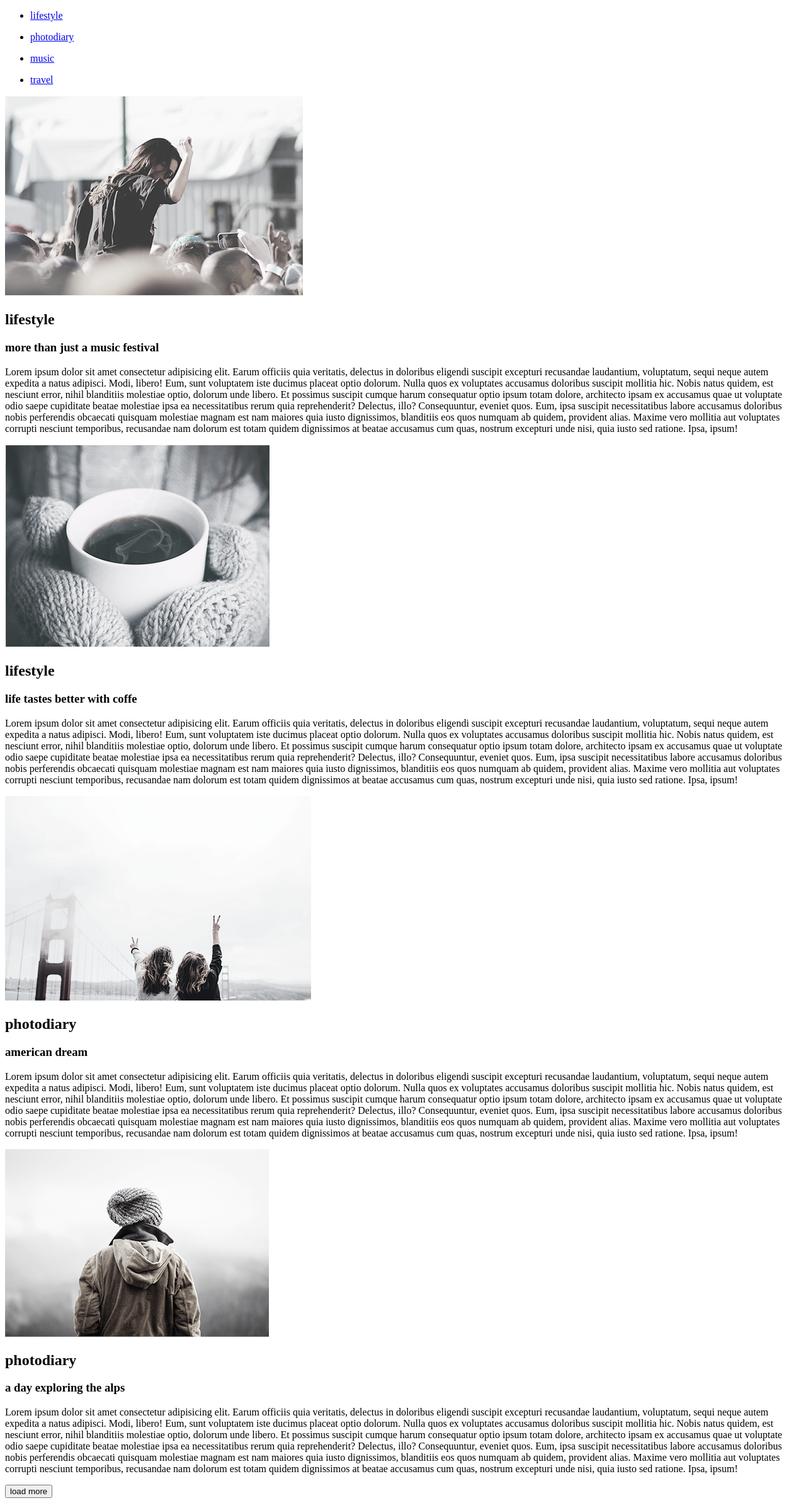
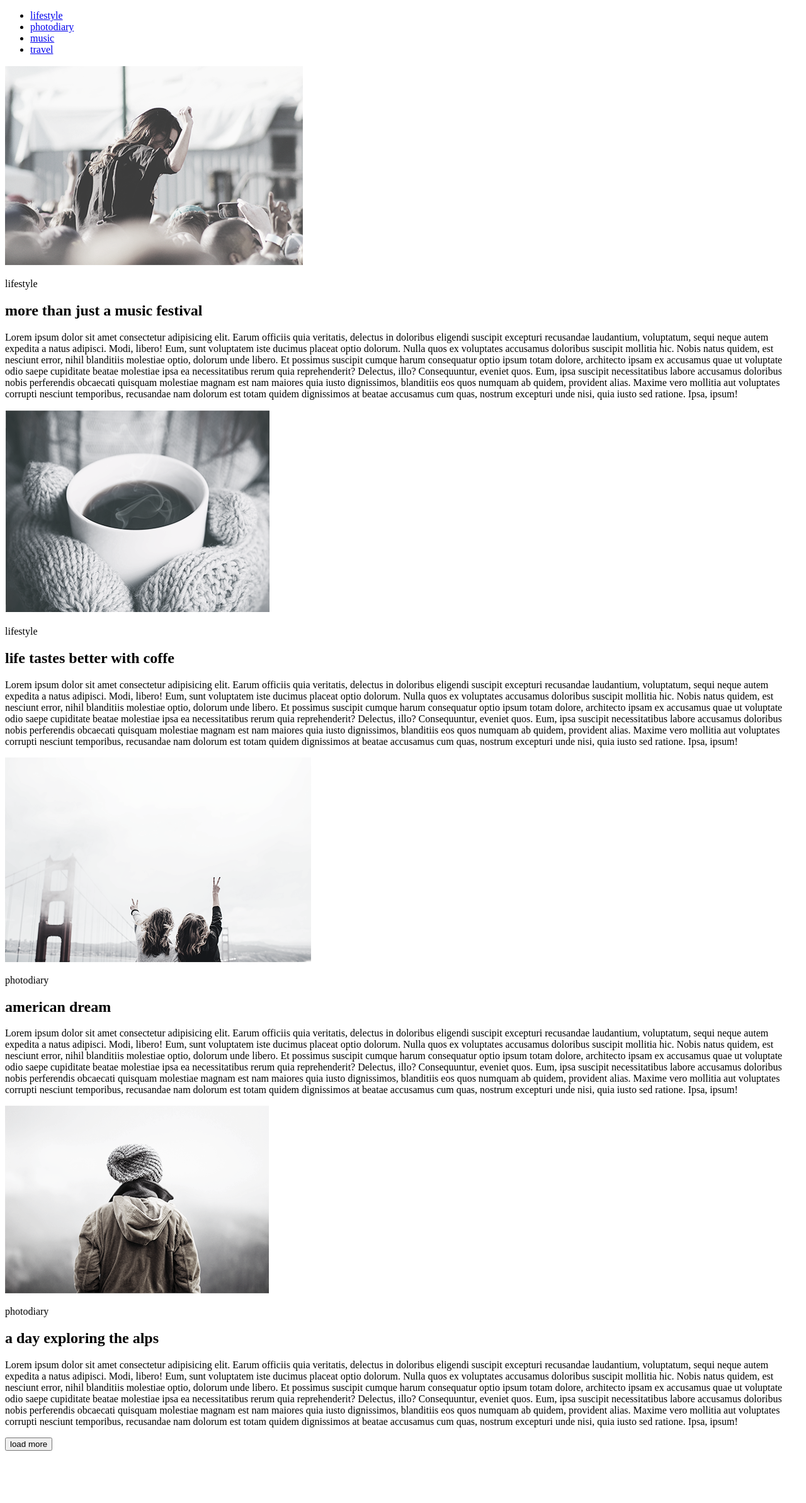
Before and after one commit to v-potap/goit-fe-course, a plain HTML site: page hw-01-02/index.html in a window 1280 px wide. Shown: the whole page at 63% size. After the commit the page ends 2312 px from the top, so only its background shows below. Drawn offline with Linux system fonts and the light colour scheme.

Commit message:
2nd attempt

```diff
--- a/hw-01-02/index.html
+++ b/hw-01-02/index.html
@@ -1,35 +1,34 @@
 <!DOCTYPE html>
-<html lang="en">
+<html lang="zxx">
   <head>
     <meta charset="UTF-8" />
     <meta name="viewport" content="width=device-width, initial-scale=1.0" />
     <meta http-equiv="X-UA-Compatible" content="ie=edge" />
-    <title>HW01</title>
+    <title>HW-01-02</title>
   </head>
 
-  <!-- HOMEWORK-01-02 --->
+  <!-- HOMEWORK-01-02 -->
 
   <body>
     <header class="main-header">
       <nav class="main-header-nav">
         <ul class="main-header-nav-menu">
           <li class="main-header-nav-menu-item">
-            <a href="#content-r1c1-id" class="main-header-nav-menu-item-link">lifestyle</a>
+            <a href="#content-r1c1-id" class="main-header-nav-menu-item-link"
+              >lifestyle</a
+            >
           </li>
-        </ul>
 
-        <ul class="main-header-nav-menu">
           <li class="main-header-nav-menu-item">
-            <a href="#content-r2c2-id" class="main-header-nav-menu-item-link">photodiary</a>
+            <a href="#content-r2c1-id" class="main-header-nav-menu-item-link"
+              >photodiary</a
+            >
           </li>
-        </ul>
 
-        <ul class="main-header-nav-menu">
           <li class="main-header-nav-menu-item">
             <a href="#" class="main-header-nav-menu-item-link">music</a>
           </li>
-        </ul>
-        <ul class="main-header-nav-menu">
+
           <li class="main-header-nav-menu-item">
             <a href="#" class="main-header-nav-menu-item-link">travel</a>
           </li>
@@ -38,16 +37,20 @@
     </header>
 
     <main class="main-content">
-      <section class="content-r1c1" id="content-r1c1-id">
-        <img
+      <section class="main-section">
+        <article class="content-r1c1">
+          <img id="content-r1c1-id"
             src="img/img-r1-c1.png"
             alt="lyfestyle photo r1 c1"
             class="content-r1c1-img"
             width="473"
             height="318"
           />
-        <h2 class="content-r1c1-img-title">lifestyle</h2>
-        <h3 class="content-r1c1-title">more than just a music festival</h3>
+
+          <p class="content-r1c1-img-title">lifestyle</p>
+
+          <h2 class="content-r1c1-title">more than just a music festival</h2>
+
           <p class="content-r1c1-paragraph">
             Lorem ipsum dolor sit amet consectetur adipisicing elit. Earum
             officiis quia veritatis, delectus in doloribus eligendi suscipit
@@ -57,28 +60,32 @@
             doloribus suscipit mollitia hic. Nobis natus quidem, est nesciunt
             error, nihil blanditiis molestiae optio, dolorum unde libero. Et
             possimus suscipit cumque harum consequatur optio ipsum totam dolore,
-          architecto ipsam ex accusamus quae ut voluptate odio saepe cupiditate
-          beatae molestiae ipsa ea necessitatibus rerum quia reprehenderit?
-          Delectus, illo? Consequuntur, eveniet quos. Eum, ipsa suscipit
-          necessitatibus labore accusamus doloribus nobis perferendis obcaecati
-          quisquam molestiae magnam est nam maiores quia iusto dignissimos,
-          blanditiis eos quos numquam ab quidem, provident alias. Maxime vero
-          mollitia aut voluptates corrupti nesciunt temporibus, recusandae nam
-          dolorum est totam quidem dignissimos at beatae accusamus cum quas,
-          nostrum excepturi unde nisi, quia iusto sed ratione. Ipsa, ipsum!
+            architecto ipsam ex accusamus quae ut voluptate odio saepe
+            cupiditate beatae molestiae ipsa ea necessitatibus rerum quia
+            reprehenderit? Delectus, illo? Consequuntur, eveniet quos. Eum, ipsa
+            suscipit necessitatibus labore accusamus doloribus nobis perferendis
+            obcaecati quisquam molestiae magnam est nam maiores quia iusto
+            dignissimos, blanditiis eos quos numquam ab quidem, provident alias.
+            Maxime vero mollitia aut voluptates corrupti nesciunt temporibus,
+            recusandae nam dolorum est totam quidem dignissimos at beatae
+            accusamus cum quas, nostrum excepturi unde nisi, quia iusto sed
+            ratione. Ipsa, ipsum!
           </p>
-      </section>
+        </article>
 
-      <section class="content-r1c2" id="content-r1c2-id">
-        <img
+        <article class="content-r1c2">
+          <img id="content-r1c2-id"
             src="img/img-r1-c2.png"
             alt="lyfestyle photo r1 c2"
             class="content-r1c2-img"
             width="420"
             height="323"
           />
-        <h2 class="content-r1c2-img-title">lifestyle</h2>
-        <h3 class="content-r1c2-title">life tastes better with coffe</h3>
+
+          <p class="content-r1c2-img-title">lifestyle</p>
+
+          <h2 class="content-r1c2-title">life tastes better with coffe</h2>
+
           <p class="content-r1c2-paragraph">
             Lorem ipsum dolor sit amet consectetur adipisicing elit. Earum
             officiis quia veritatis, delectus in doloribus eligendi suscipit
@@ -88,28 +95,32 @@
             doloribus suscipit mollitia hic. Nobis natus quidem, est nesciunt
             error, nihil blanditiis molestiae optio, dolorum unde libero. Et
             possimus suscipit cumque harum consequatur optio ipsum totam dolore,
-          architecto ipsam ex accusamus quae ut voluptate odio saepe cupiditate
-          beatae molestiae ipsa ea necessitatibus rerum quia reprehenderit?
-          Delectus, illo? Consequuntur, eveniet quos. Eum, ipsa suscipit
-          necessitatibus labore accusamus doloribus nobis perferendis obcaecati
-          quisquam molestiae magnam est nam maiores quia iusto dignissimos,
-          blanditiis eos quos numquam ab quidem, provident alias. Maxime vero
-          mollitia aut voluptates corrupti nesciunt temporibus, recusandae nam
-          dolorum est totam quidem dignissimos at beatae accusamus cum quas,
-          nostrum excepturi unde nisi, quia iusto sed ratione. Ipsa, ipsum!
+            architecto ipsam ex accusamus quae ut voluptate odio saepe
+            cupiditate beatae molestiae ipsa ea necessitatibus rerum quia
+            reprehenderit? Delectus, illo? Consequuntur, eveniet quos. Eum, ipsa
+            suscipit necessitatibus labore accusamus doloribus nobis perferendis
+            obcaecati quisquam molestiae magnam est nam maiores quia iusto
+            dignissimos, blanditiis eos quos numquam ab quidem, provident alias.
+            Maxime vero mollitia aut voluptates corrupti nesciunt temporibus,
+            recusandae nam dolorum est totam quidem dignissimos at beatae
+            accusamus cum quas, nostrum excepturi unde nisi, quia iusto sed
+            ratione. Ipsa, ipsum!
           </p>
-      </section>
+        </article>
 
-      <section class="content-r2c1" id="content-r2c1-id">
-        <img
+        <article class="content-r2c1">
+          <img id="content-r2c1-id"
             src="img/img-r2-c1.png"
             alt="lyfestyle photo r2 c1"
             class="content-r2c1-img"
             width="486"
             height="325"
           />
-        <h2 class="content-r2c1-img-title">photodiary</h2>
-        <h3 class="content-r2c1-title">american dream</h3>
+
+          <p class="content-r2c1-img-title">photodiary</p>
+
+          <h2 class="content-r2c1-title">american dream</h2>
+
           <p class="content-r2c1-paragraph">
             Lorem ipsum dolor sit amet consectetur adipisicing elit. Earum
             officiis quia veritatis, delectus in doloribus eligendi suscipit
@@ -119,28 +130,32 @@
             doloribus suscipit mollitia hic. Nobis natus quidem, est nesciunt
             error, nihil blanditiis molestiae optio, dolorum unde libero. Et
             possimus suscipit cumque harum consequatur optio ipsum totam dolore,
-          architecto ipsam ex accusamus quae ut voluptate odio saepe cupiditate
-          beatae molestiae ipsa ea necessitatibus rerum quia reprehenderit?
-          Delectus, illo? Consequuntur, eveniet quos. Eum, ipsa suscipit
-          necessitatibus labore accusamus doloribus nobis perferendis obcaecati
-          quisquam molestiae magnam est nam maiores quia iusto dignissimos,
-          blanditiis eos quos numquam ab quidem, provident alias. Maxime vero
-          mollitia aut voluptates corrupti nesciunt temporibus, recusandae nam
-          dolorum est totam quidem dignissimos at beatae accusamus cum quas,
-          nostrum excepturi unde nisi, quia iusto sed ratione. Ipsa, ipsum!
+            architecto ipsam ex accusamus quae ut voluptate odio saepe
+            cupiditate beatae molestiae ipsa ea necessitatibus rerum quia
+            reprehenderit? Delectus, illo? Consequuntur, eveniet quos. Eum, ipsa
+            suscipit necessitatibus labore accusamus doloribus nobis perferendis
+            obcaecati quisquam molestiae magnam est nam maiores quia iusto
+            dignissimos, blanditiis eos quos numquam ab quidem, provident alias.
+            Maxime vero mollitia aut voluptates corrupti nesciunt temporibus,
+            recusandae nam dolorum est totam quidem dignissimos at beatae
+            accusamus cum quas, nostrum excepturi unde nisi, quia iusto sed
+            ratione. Ipsa, ipsum!
           </p>
-      </section>
+        </article>
 
-      <section class="content-r2c2" id="content-r2c2-id">
-        <img
+        <article class="content-r2c2">
+          <img id="content-r2c2-id"
             src="img/img-r2-c2.png"
             alt="lyfestyle photo r2 c2"
             class="content-r2c2-img"
             width="420"
             height="298"
           />
-        <h2 class="content-r2c2-img-title">photodiary</h2>
-        <h3 class="content-r2c2-title">a day exploring the alps</h3>
+
+          <p class="content-r2c2-img-title">photodiary</p>
+
+          <h2 class="content-r2c2-title">a day exploring the alps</h2>
+
           <p class="content-r2c2-paragraph">
             Lorem ipsum dolor sit amet consectetur adipisicing elit. Earum
             officiis quia veritatis, delectus in doloribus eligendi suscipit
@@ -150,21 +165,23 @@
             doloribus suscipit mollitia hic. Nobis natus quidem, est nesciunt
             error, nihil blanditiis molestiae optio, dolorum unde libero. Et
             possimus suscipit cumque harum consequatur optio ipsum totam dolore,
-          architecto ipsam ex accusamus quae ut voluptate odio saepe cupiditate
-          beatae molestiae ipsa ea necessitatibus rerum quia reprehenderit?
-          Delectus, illo? Consequuntur, eveniet quos. Eum, ipsa suscipit
-          necessitatibus labore accusamus doloribus nobis perferendis obcaecati
-          quisquam molestiae magnam est nam maiores quia iusto dignissimos,
-          blanditiis eos quos numquam ab quidem, provident alias. Maxime vero
-          mollitia aut voluptates corrupti nesciunt temporibus, recusandae nam
-          dolorum est totam quidem dignissimos at beatae accusamus cum quas,
-          nostrum excepturi unde nisi, quia iusto sed ratione. Ipsa, ipsum!
+            architecto ipsam ex accusamus quae ut voluptate odio saepe
+            cupiditate beatae molestiae ipsa ea necessitatibus rerum quia
+            reprehenderit? Delectus, illo? Consequuntur, eveniet quos. Eum, ipsa
+            suscipit necessitatibus labore accusamus doloribus nobis perferendis
+            obcaecati quisquam molestiae magnam est nam maiores quia iusto
+            dignissimos, blanditiis eos quos numquam ab quidem, provident alias.
+            Maxime vero mollitia aut voluptates corrupti nesciunt temporibus,
+            recusandae nam dolorum est totam quidem dignissimos at beatae
+            accusamus cum quas, nostrum excepturi unde nisi, quia iusto sed
+            ratione. Ipsa, ipsum!
           </p>
+        </article>
+
+        <button>load more</button>
       </section>
     </main>
 
-    <footer class="main-footer">
-        <button>load more</button>
-    </footer>
+    <footer class="main-footer"></footer>
   </body>
 </html>
```
Lines whose indentation alone changed are shown as unchanged.
